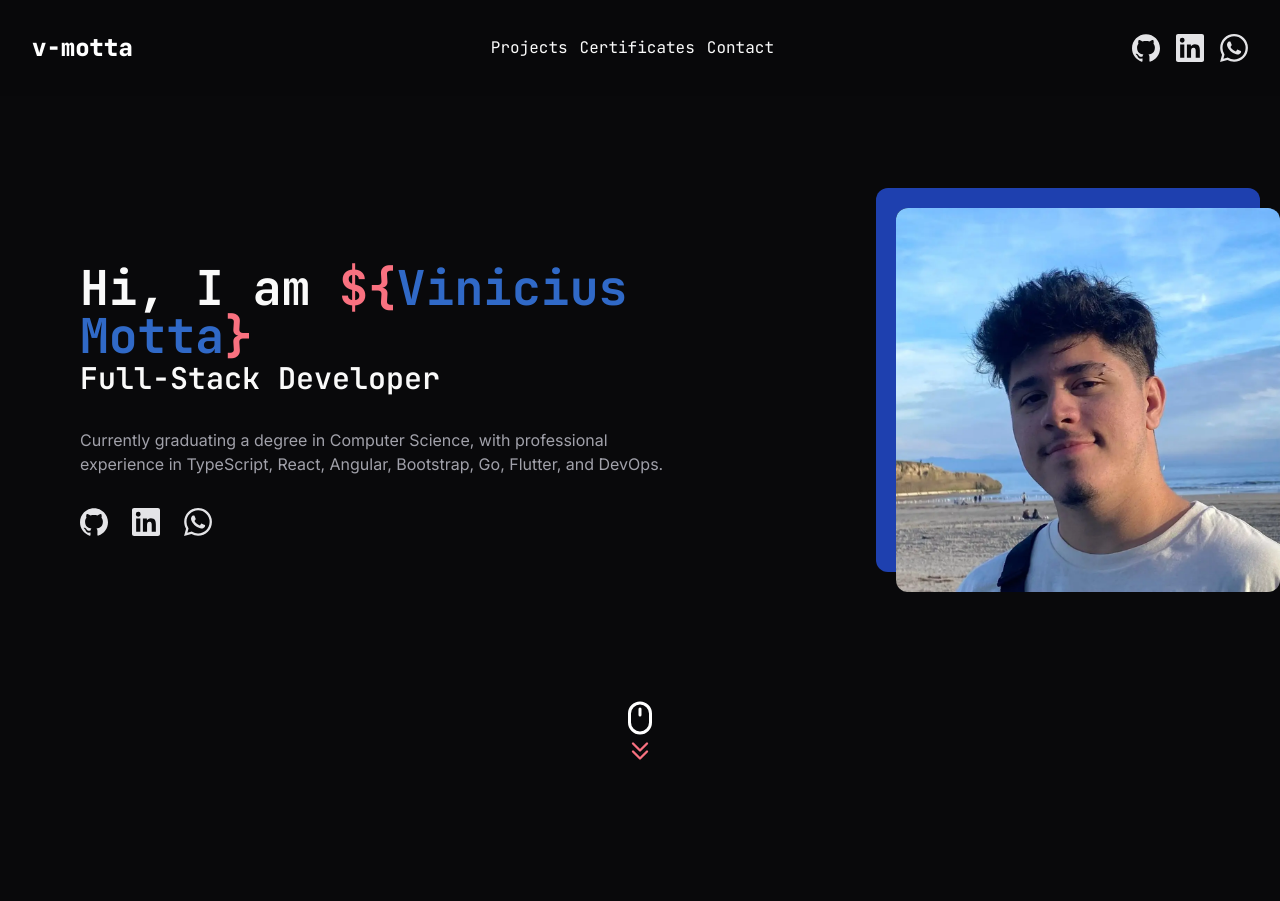
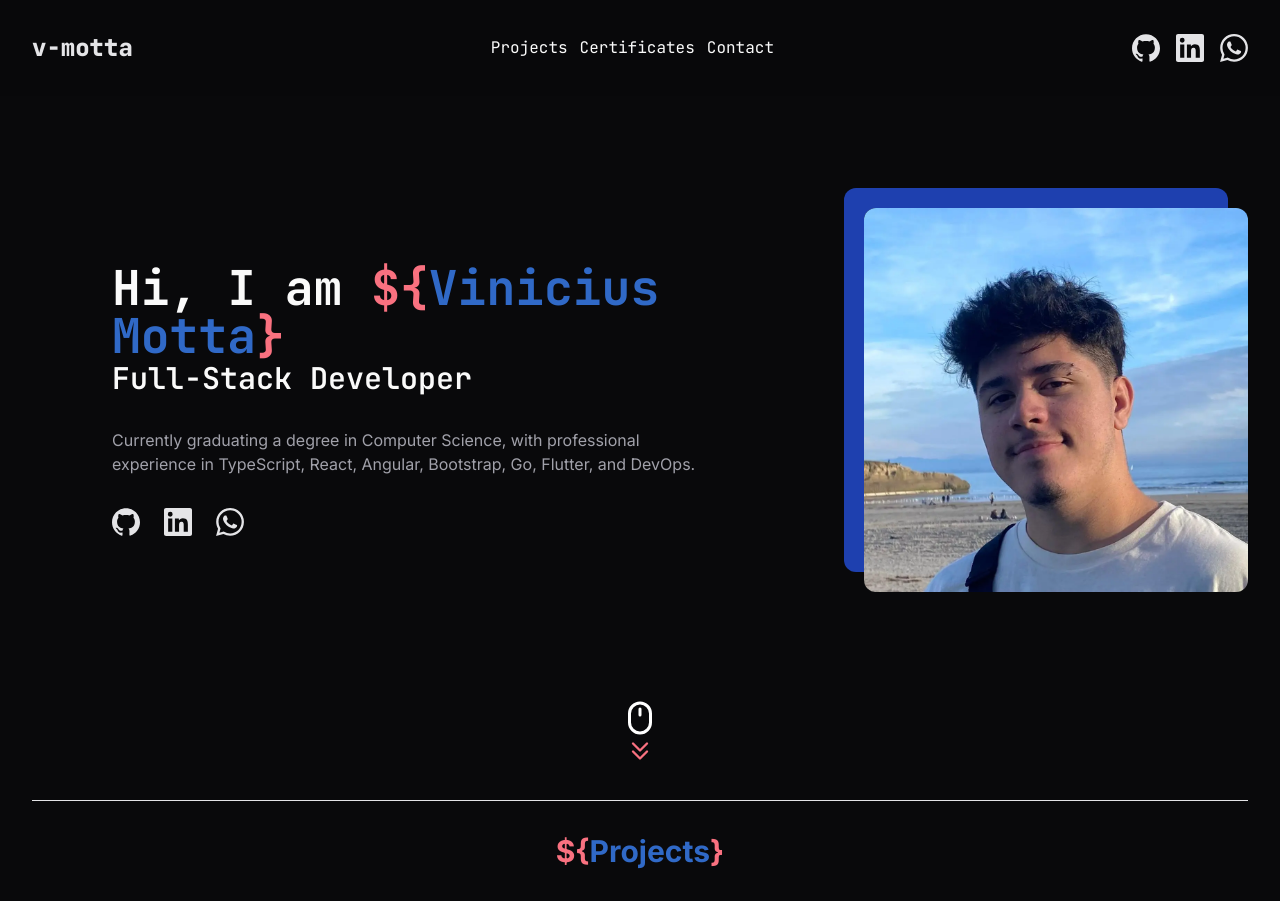
Before and after one commit to v-motta/portfolio-vmotta, a Next.js app: page / in a window 1280 px wide. Before the commit the page ends 800 px from the top, so only its background shows below. Built offline with nearby package versions, Linux system fonts and the light colour scheme.

Commit message:
first commit

```diff
--- a/src/app/globals.css
+++ b/src/app/globals.css
@@ -5,6 +5,10 @@
 @layer components {
   .filter-linkedIn {
     @apply invert-[.26] sepia-[.95] saturate-[68.03] hue-rotate-[201deg] brightness-[.96] contrast-[.92];
+  }
+
+  .concat-variable {
+    @apply text-blue-500/80 before:text-bracket before:content-['${'] after:text-bracket after:content-['}']
   }
 }
 
--- a/src/app/layout.tsx
+++ b/src/app/layout.tsx
@@ -43,10 +43,8 @@ export default function RootLayout({
       <body
         className={`${jetBrainsMono.variable} ${inter.variable} bg-zinc-950 font-inter text-zinc-50 antialiased`}
       >
-        <main>
-          <Header />
-          {children}
-        </main>
+        <Header />
+        {children}
         <Toaster position="top-right" richColors expand />
       </body>
     </html>
--- a/src/app/page.tsx
+++ b/src/app/page.tsx
@@ -1,12 +1,14 @@
+import { GitHubIcon } from '@/components/icons/github'
+import { LinkedInIcon } from '@/components/icons/linkedin'
+import { WhatsAppIcon } from '@/components/icons/whatsapp'
+import { Separator } from '@/components/ui/separator'
 import { ChevronDown, Mouse } from 'lucide-react'
 import Image from 'next/image'
 import Link from 'next/link'
-import { GitHubIcon } from '../components/icons/github'
-import { LinkedInIcon } from '../components/icons/linkedin'
-import { WhatsAppIcon } from '../components/icons/whatsapp'
 
 export default function Home() {
   return (
+    <main className="px-8">
       <section
         id="home"
         className="flex min-h-screen w-full justify-center shadow-zinc-50"
@@ -14,10 +16,7 @@ export default function Home() {
         <div className="flex max-w-5xl flex-1 flex-col justify-center gap-8 px-20">
           <div>
             <h1 className="font-bold font-jet-brains-mono text-5xl">
-            Hi, I am{' '}
-            <span className="text-blue-500/80 before:text-bracket before:content-['${'] after:text-bracket after:content-['}']">
-              Vinicius Motta
-            </span>
+              Hi, I am <span className="concat-variable">Vinicius Motta</span>
             </h1>
             <h2 className="font-jet-brains-mono font-semibold text-3xl">
               Full-Stack Developer
@@ -26,8 +25,8 @@ export default function Home() {
 
           <p className="text-balance text-zinc-400">
             Currently graduating a degree in Computer Science, with professional
-          experience in TypeScript, React, Angular, Bootstrap, Go, Flutter, and
-          DevOps.
+            experience in TypeScript, React, Angular, Bootstrap, Go, Flutter,
+            and DevOps.
           </p>
 
           <div className="flex gap-6">
@@ -85,5 +84,14 @@ export default function Home() {
           style={{ translate: '-50%' }}
         />
       </section>
+
+      <Separator />
+
+      <section id="projects" className="py-8">
+        <h1 className="concat-variable text-center font-bold text-3xl">
+          Projects
+        </h1>
+      </section>
+    </main>
   )
 }
--- a/src/components/header.tsx
+++ b/src/components/header.tsx
@@ -5,11 +5,11 @@ import { WhatsAppIcon } from './icons/whatsapp'
 
 export async function Header() {
   return (
-    <header className="fixed top-0 z-50 w-full">
+    <header className="fixed bottom-0 z-50 w-full md:top-0">
       <nav className="flex flex-col items-center justify-between gap-3 border-zinc-500 border-b bg-zinc-950 bg-opacity-95 pt-2 pb-3 md:h-24 md:flex-row md:border-none md:px-8 md:py-8">
         <Link
           href="/"
-          className="font-extrabold font-jet-brains-mono text-2xl text-white hover:text-zinc-200"
+          className="font-extrabold font-jet-brains-mono text-2xl text-zinc-200 transition-colors hover:text-zinc-500"
         >
           v-motta
         </Link>
--- a/src/components/ui/separator.tsx
+++ b/src/components/ui/separator.tsx
@@ -1,16 +1,16 @@
-"use client"
+'use client'
 
-import * as React from "react"
-import * as SeparatorPrimitive from "@radix-ui/react-separator"
+import * as SeparatorPrimitive from '@radix-ui/react-separator'
+import * as React from 'react'
 
-import { cn } from "@/lib/utils"
+import { cn } from '@/lib/utils'
 
 const Separator = React.forwardRef<
   React.ElementRef<typeof SeparatorPrimitive.Root>,
   React.ComponentPropsWithoutRef<typeof SeparatorPrimitive.Root>
 >(
   (
-    { className, orientation = "horizontal", decorative = true, ...props },
+    { className, orientation = 'horizontal', decorative = true, ...props },
     ref
   ) => (
     <SeparatorPrimitive.Root
@@ -18,8 +18,8 @@ const Separator = React.forwardRef<
       decorative={decorative}
       orientation={orientation}
       className={cn(
-        "shrink-0 bg-border",
-        orientation === "horizontal" ? "h-[1px] w-full" : "h-full w-[1px]",
+        'shrink-0 bg-zinc-200',
+        orientation === 'horizontal' ? 'h-[1px] w-full' : 'h-full w-[1px]',
         className
       )}
       {...props}
```
Lines whose indentation alone changed are shown as unchanged.
